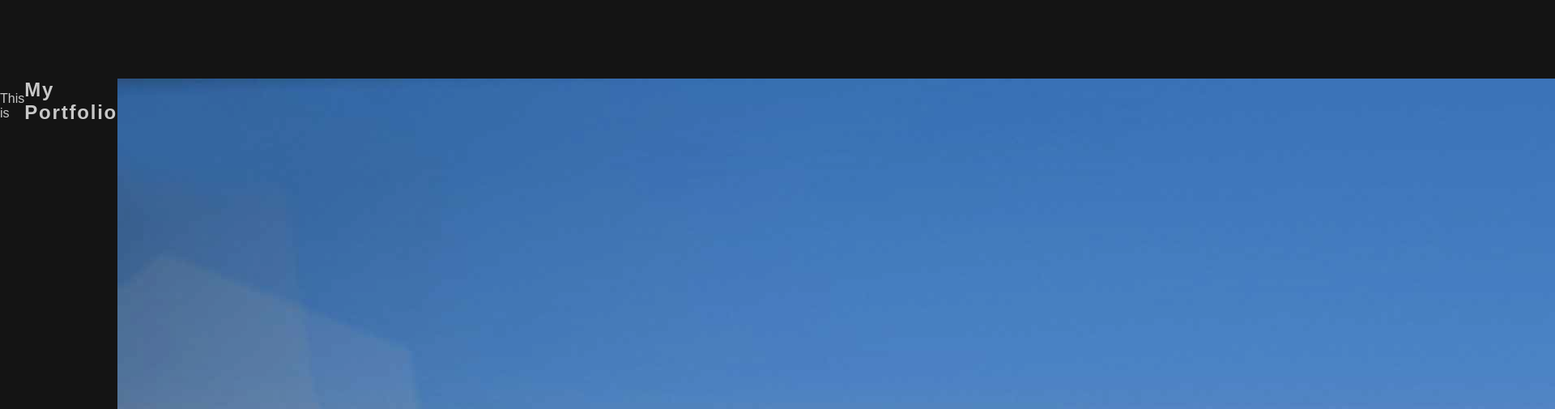
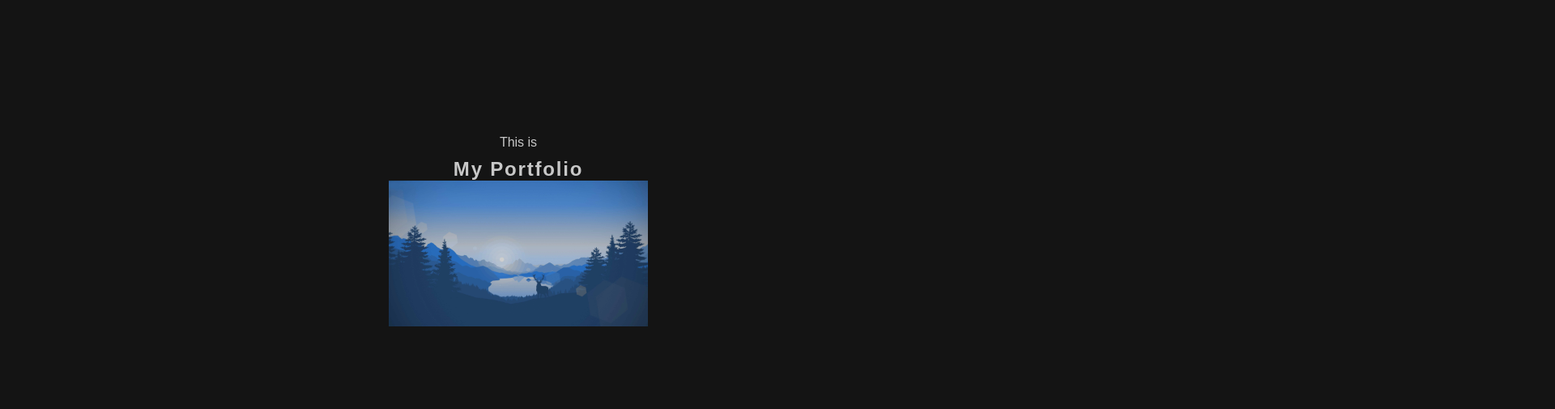
Before and after one commit to LAnselet/Codecademy.github.io, a plain HTML site: page personal-portfolio/index.html in a window 1280 px wide. Shown: the part 111-616 px from the top of the page at 81% size, 1920 px wide, since content can reach past the window. Drawn offline with Linux system fonts and the light colour scheme.

Commit message:
Update style.css

```diff
--- a/personal-portfolio/css/style.css
+++ b/personal-portfolio/css/style.css
@@ -67,11 +67,30 @@ p {
 }
 
 .banner {
-  width: 100%;
   height: 700px;
-  margin-top: 100px;
-  display: flex;
-  z-index: -1;
+  justify-content: center;
+  align-items: center;
+}
+
+.subtitle {
+  text-align: center;
+  margin: 10px;
+}
+
+.title {
+  text-align: center;
+}
+
+.imagebox {
+  width: 25%;
+  height: 25%;
+  margin: 0 auto;
+  position: relative;
+}
+
+img {
+  max-width: 100%;
+  max-height: 100%;
 }
 
 .contact {
@@ -79,7 +98,7 @@ p {
   justify-content: space-between;
   font-family: 'Ruda', sans-serif;
   letter-spacing: 1.8px;
-  margin-bottom: 15%;
+  margin-bottom: 10%;
 }
 
 span {
```
